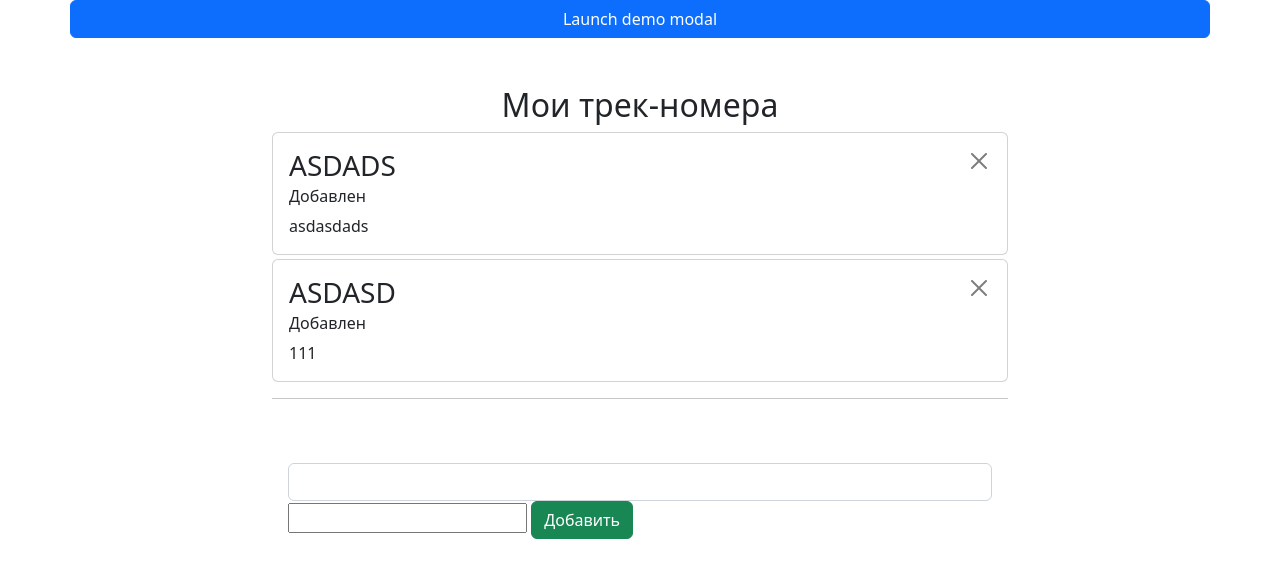
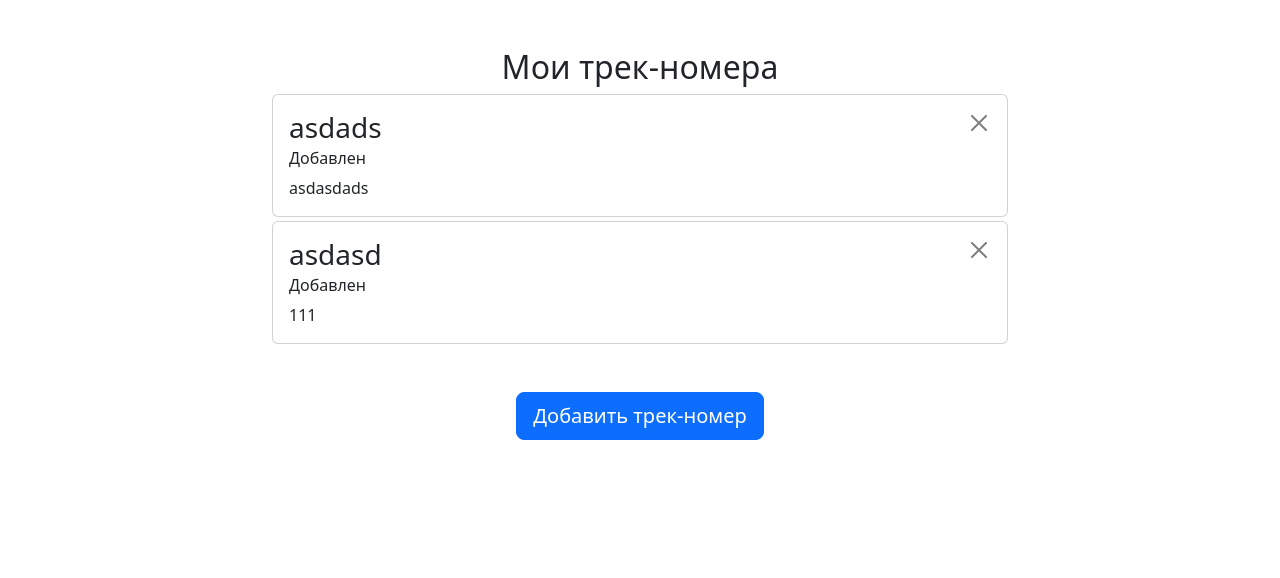
Before and after one commit to Alex-Gryadkin/alina_cargo, a Django app: template packages/templates/packages.html in a window 1280 px wide. Shown: the top 578 px of the page. Run offline with Django 4.2, Linux system fonts and the light colour scheme; the template is opened without the code that fills it: values that come from a table or form of the project are taken from there, others are empty; data comes from the database, SQL or seed files in the repository; both versions use the stored data as it was after the commit.

Commit message:
packages: add/del dubl check

```diff
--- a/assets/main.js
+++ b/assets/main.js
@@ -1,40 +1,33 @@
-$(document).ready(function(){
+var trackidDelModalEl = new bootstrap.Modal(document.getElementById('trackidDelModal'))
+var trackidAddModalEl = new bootstrap.Modal(document.getElementById('trackidAddModal'))
 
-    $('.btn-del').click(function(){
+function DeleteTrackId(trackid) {
+    $('#deltrackid').html(trackid)
+    $('#trackIdDelConfirmBtn').click(function(){
         $.ajax({
             url:'del',
             type: 'get',
             data: {
-                package_id: $(this).parent().parent().attr('id').slice(6) // отправляем ID на удаление
+                package_id: trackid
             },
             success: function(response){
+                trackidDelModalEl.hide()
                 $('#track_'+response.id).fadeOut('fast');
-                //$('#track_'+response.id).remove();
-                // если ответ пришел, удаляем блок с кодом
             }
-
         })
     })
+    trackidDelModalEl.show()
+}
 
-    $('.btn-del').click(function(){
-        $.ajax({
-            url:'del',
-            type: 'get',
-            data: {
-                package_id: $(this).parent().parent().attr('id').slice(6) // отправляем ID на удаление
-            },
-            success: function(response){
-                $('#track_'+response.id).fadeOut('fast');
-                //$('#track_'+response.id).remove();
-                // если ответ пришел, удаляем блок с кодом
-            }
+$(document).ready(function(){
 
-        })
+    $('#trackidAddOpenModalBtn').click(function(){
+        trackidAddModalEl.show()
     })
 
     $('#addpackage').click(function(){
+        packageData = $('#addpackageform').serialize();
 
-        packageData = $('#addpackageform').serialize();
         $.ajax({
             url: $('#addpackageform').data('url'),
             type: 'post',
@@ -43,14 +36,18 @@ $(document).ready(function(){
                 if (response.errorMessage==1){
                     $('#errorallert').fadeIn('slow')
                 }
+                else if (response.errorMessage==2){
+                    alert('херня, а не код, давай по-новой')
+                }
                 else {
-                    newTrackDiv = '<div class="card mt-1" id="track_' + response.package_id + '" style="display:none">'
-                    newTrackDiv += '<div class="card-body"><button type="button" class="btn-close float-end  btn-del" aria-label="Удалить"></button>'
-                    newTrackDiv += '<h3 class="card-title text-uppercase">' + response.package_id + '</h3>'
+                    trackidAddModalEl.hide()
+                    newTrackDiv = '<div class="card mt-1" id="track_' + response.packageid + '" style="display:none">'
+                    newTrackDiv += '<div class="card-body"><button type="button" class="btn-close float-end  btn-del" onclick="DeleteTrackId(\'' + response.packageid + '\')" aria-label="Удалить"></button>'
+                    newTrackDiv += '<h3 class="card-title">' + response.packageid + '</h3>'
                     newTrackDiv += '<h6 class="card-subtitle mb-2 text-body-secondary">' + response.status + '</h6>'
                     newTrackDiv += '<p class="card-text">' + response.desc + '</p></div></div>'
                     $('#packageslist').append(newTrackDiv)
-                    $('track_' + response.package_id).fadeIn('fast')
+                    $('#track_' + response.packageid).fadeIn('slow')
                 }
             }
 
--- a/packages/forms.py
+++ b/packages/forms.py
@@ -1,11 +1,6 @@
 from django import forms
 from . import models
-class AddPackage(forms.ModelForm):
+class AddPackage(forms.Form):
     trackid = forms.CharField(max_length=50, label='Номер трека')
-    class Meta:
-        model = models.UserPackages
-        fields = ['desc']
-
-        widgets = {
-            'desc': forms.TextInput(attrs={'class': 'form-control'})
-        }
+    #trackid = forms.RegexField("/^[A-Za-z0-9]+$/",max_length=50,label='Трек-номер')
+    desc = forms.CharField(help_text="Можно добавить описание", widget=forms.Textarea, required=False)
--- a/packages/templates/packages.html
+++ b/packages/templates/packages.html
@@ -3,18 +3,12 @@
 
 {% block content %}
 
-
-<!-- Button trigger modal -->
-<button type="button" class="btn btn-primary" data-bs-toggle="modal" data-bs-target="#trackidDelModal">
-  Launch demo modal
-</button>
-
     <!-- Modal Package delete -->
-    <div class="modal fade" id="trackidDeleteModal" tabindex="-1" aria-labelledby="exampleModalLabel" aria-hidden="true">
+    <div class="modal fade" id="trackidDelModal" tabindex="-1" aria-labelledby="trackidDelModalLabel" aria-hidden="true">
       <div class="modal-dialog  modal-dialog-centered">
         <div class="modal-content">
           <div class="modal-header">
-            <h5 class="modal-title" id="exampleModalLabel">Удалить трек-номер <strong><span id="deltrackid">22332323</span></strong></h5>
+            <h5 class="modal-title" id="trackidDelModalLabel">Удалить трек-номер <strong><span id="deltrackid"></span></strong></h5>
             <button type="button" class="btn-close" data-bs-dismiss="modal" aria-label="Close"></button>
           </div>
           <div class="modal-body">
@@ -29,34 +23,52 @@
     </div>
 
     <!-- Packages list -->
-    <div class="col-8 mt-5" if="packageslist">
+    <div class="col-8 mt-5" id="packageslist">
         <h2 class="text-center mb-2">Мои трек-номера</h2>
         {% for package in packages %}
         <div class="card mt-1" id="track_{{ package.package_id }}">
             <div class="card-body">
-                <button type="button" class="btn-close float-end  btn-del" aria-label="Удалить"></button>
-                <h3 class="card-title text-uppercase"> {{ package.package_id }}</h3>
+                <button type="button" class="btn-close float-end  btn-del" onclick="DeleteTrackId('{{ package.package_id }}')" aria-label="Удалить"></button>
+                <h3 class="card-title"> {{ package.package_id }}</h3>
                 <h6 class="card-subtitle mb-2 text-body-secondary">{{ package.package_id.get_status_display }}</h6>
                 <p class="card-text">{{ package.desc }}</p>
             </div>
         </div>
 
         {% endfor %}
-        <hr style="mt-5"/>
+
     </div>
-    <div id="errorallert" class="alert alert-danger" role="alert" style="display:none">Трек-номер уже добавлен ранее</div>
 
 
 
-    <div class="col-8 mt-5">
-        <form method="post" class="form-inline justify-content-center mx-3" id="addpackageform"  data-url="{% url 'packages:add' %}">
-            {% csrf_token %}
+<!-- Button Package Add -->
+    <div  class="col-8 mt-5 text-center">
+        <button type="button" class="btn btn-primary btn-lg" id="trackidAddOpenModalBtn">
+          Добавить трек-номер
+        </button>
+    </div>
 
-            {% for field in form %}
-                {{field}}
-            {% endfor %}
+<!-- Modal Package Add -->
+    <div class="modal fade" id="trackidAddModal" tabindex="-1" aria-labelledby="trackidAddModalLabel" aria-hidden="true">
+      <div class="modal-dialog  modal-dialog-centered">
+        <div class="modal-content">
+          <div class="modal-header">
+            <h5 class="modal-title" id="trackidAddModalLabel">Добавление трек-номера</h5>
+            <button type="button" class="btn-close" data-bs-dismiss="modal" aria-label="Close"></button>
+          </div>
+          <div class="modal-body">
+            <form method="post" class="form-inline justify-content-center mx-3" id="addpackageform"  data-url="{% url 'packages:add' %}">
+                {% csrf_token %}
+                {{form}}
+                <div id="errorallert" class="alert alert-danger" role="alert" style="display:none">Трек-номер уже был добавлен ранее</div>
+            </form>
+          </div>
+          <div class="modal-footer">
+            <button type="button" class="btn btn-secondary" data-bs-dismiss="modal">Отмена</button>
             <button class="btn btn-success" type="submit" id="addpackage">Добавить</button>
-        </form>
-    <div class="col-5">
+          </div>
+        </div>
+      </div>
+    </div>
 
 {% endblock %}
--- a/packages/views.py
+++ b/packages/views.py
@@ -31,8 +31,7 @@ class PackagesAdd(View):
                 UserPackageSave = UserPackages(user_id=request.user,package_id=thispack,desc=desc)
                 UserPackageSave.save()
                 package = UserPackages.objects.select_related('package_id').get(id=UserPackageSave.id)
-                print(package)
-                return JsonResponse({'errorMessage': 0, 'packageid': packages.package_id, 'desc': packages.desc, 'status': packages._get_status_display()}, status=200)
+                return JsonResponse({'errorMessage': 0, 'packageid': package.package_id.id, 'desc': package.desc, 'status': package.package_id.get_status_display()}, status=200)
             else:
                 return JsonResponse({'errorMessage':1})
         return JsonResponse({'errorMessage':2})
```
Also changed, not shown: db.sqlite3.
